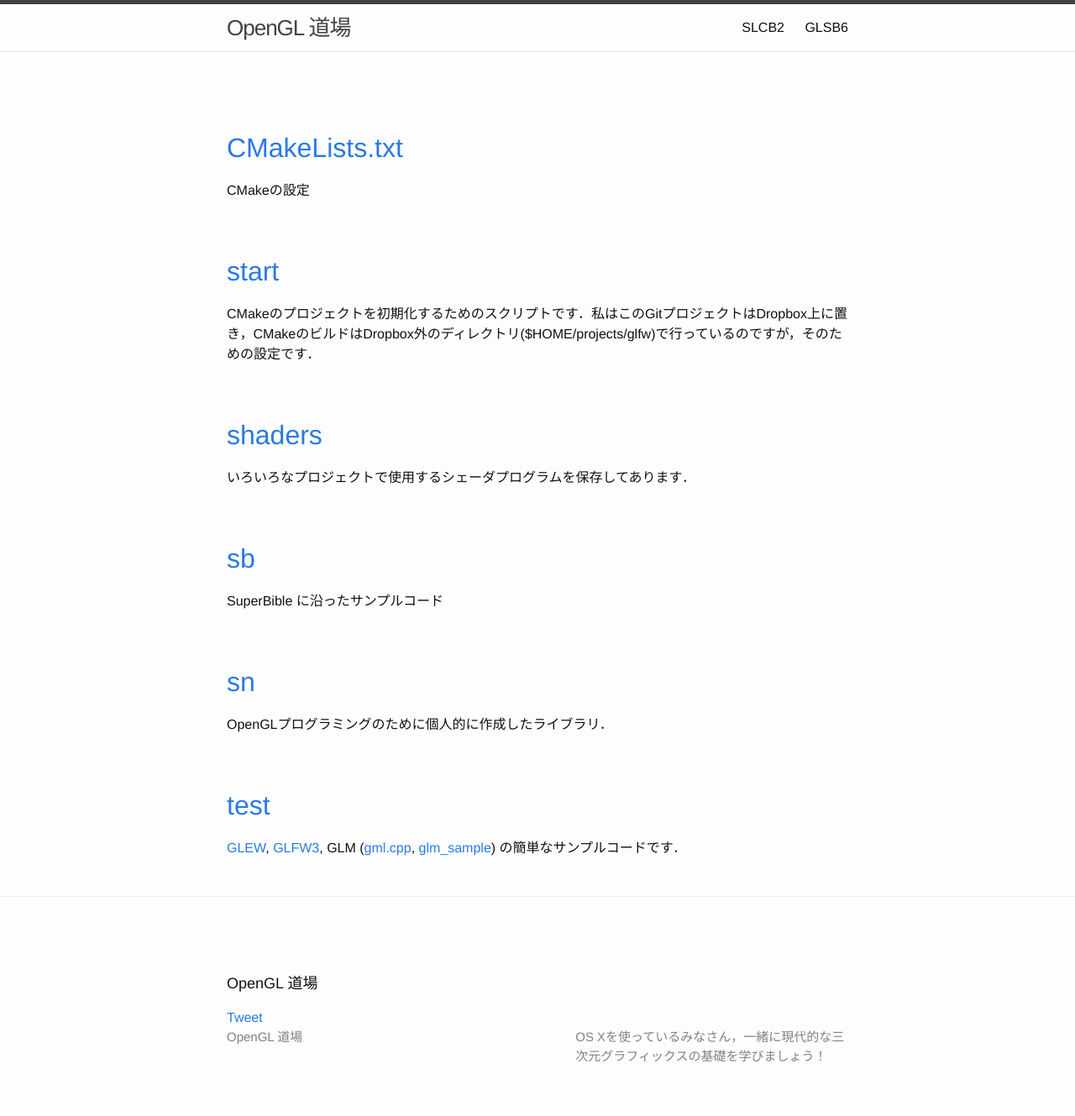
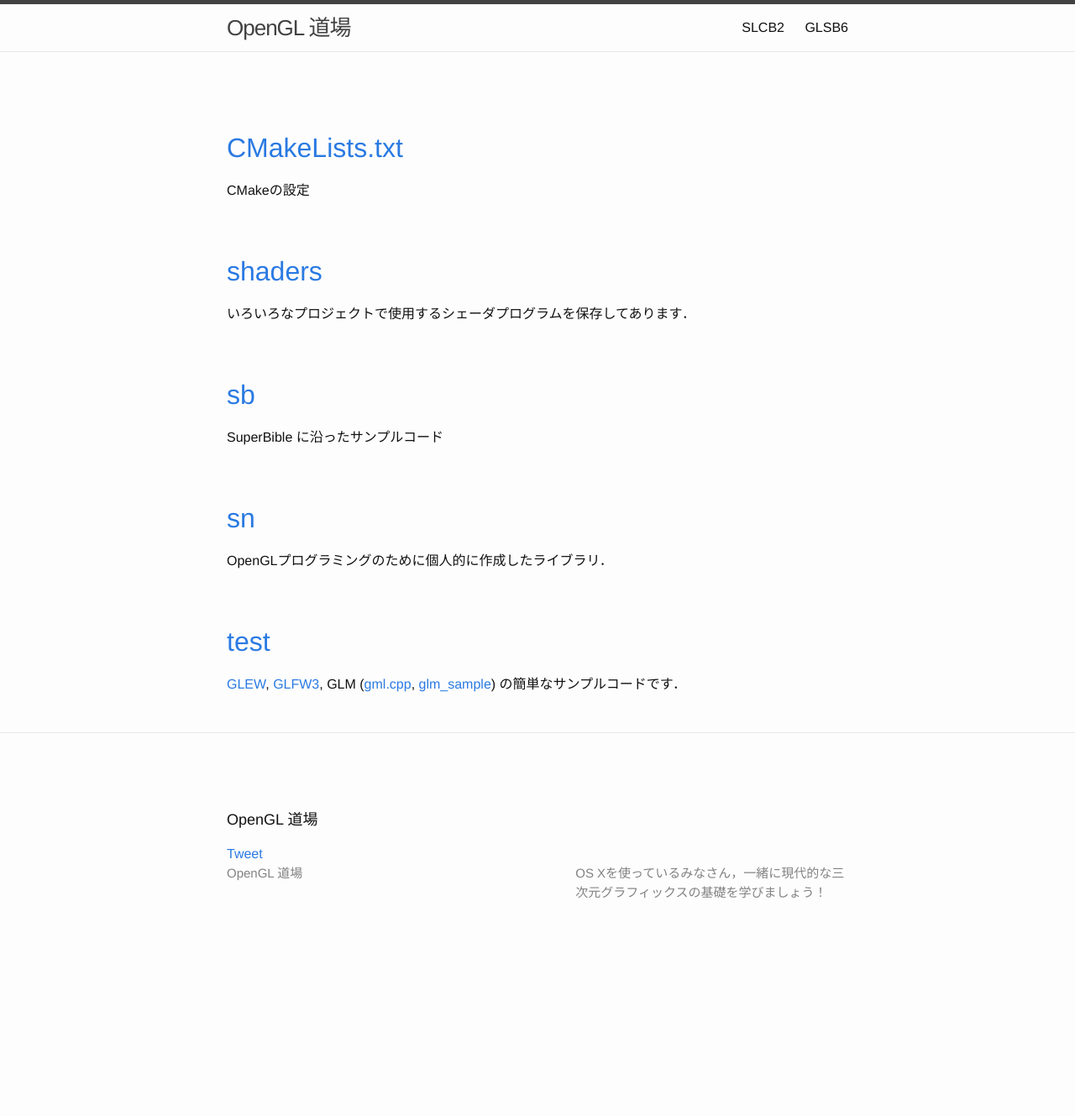
Before and after one commit to wakita/gldojo, a Jekyll site: the page built from _posts/sb00/2015-01-02-repository.md, in a window 1280 px wide. Shown: the whole page at 84% size. Built offline with Jekyll 4.4.1, drawn with Linux system fonts in a browser that asks for light colours; comment, search, counter and statistics services are not loaded; after the commit the page ends 1134 px from its top, so only the background shows below that.

Commit message:
removed obsolete explanation

```diff
--- a/_posts/sb00/2015-01-02-repository.md
+++ b/_posts/sb00/2015-01-02-repository.md
@@ -8,10 +8,6 @@ categories: sb, sb-note
 # [CMakeLists.txt](/github/CMakeLists.txt)
 
 CMakeの設定
-
-# [start](/tools/start)
-
-CMakeのプロジェクトを初期化するためのスクリプトです．私はこのGitプロジェクトはDropbox上に置き，CMakeのビルドはDropbox外のディレクトリ($HOME/projects/glfw)で行っているのですが，そのための設定です．
 
 # [shaders](/shaders)
 
```
